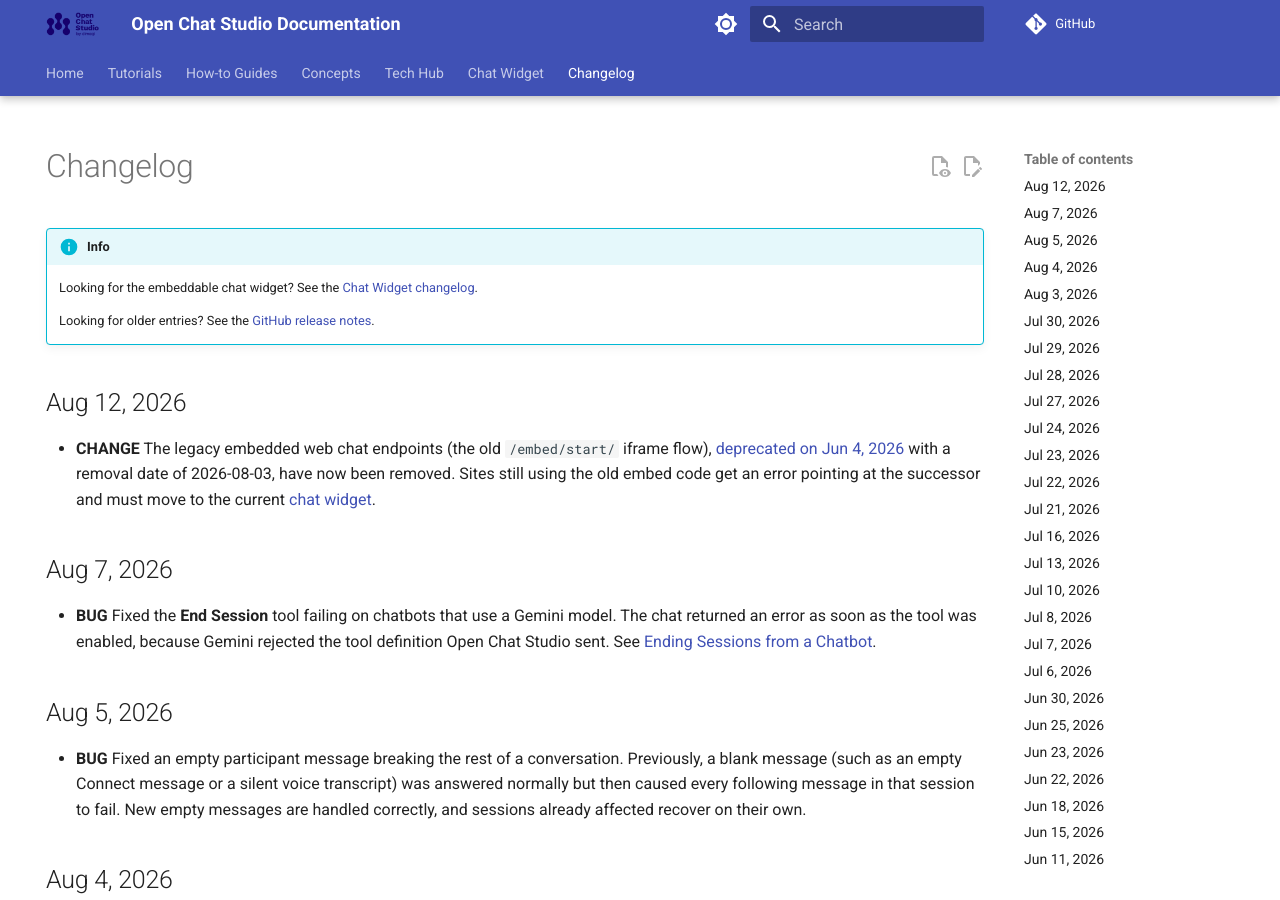
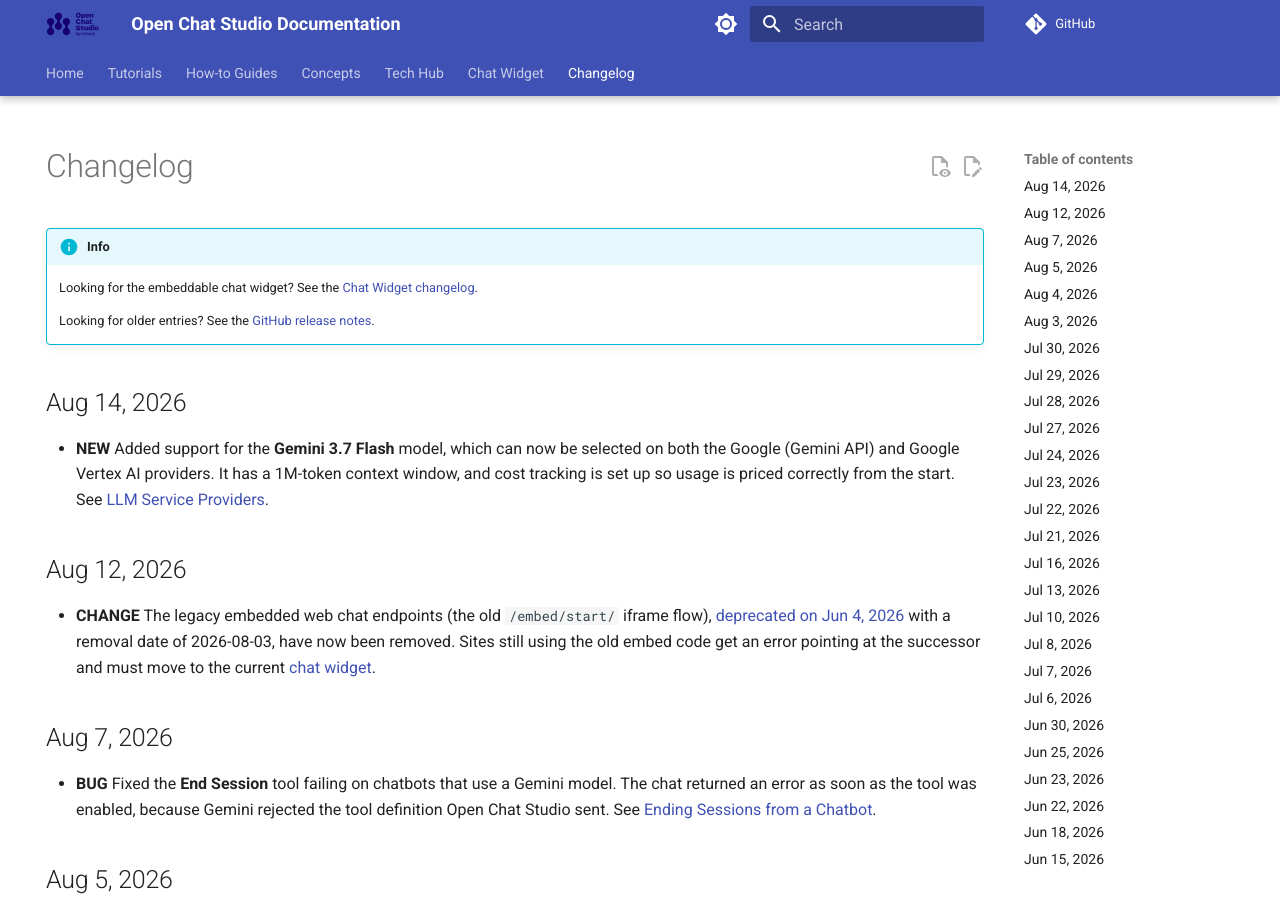
Before and after one commit to dimagi/open-chat-studio-docs, an MkDocs documentation site: the page built from docs/changelog.md, in a window 1280 px wide and 900 px high. Built offline with MkDocs 1.6.1 and Material for MkDocs 9.7.7, drawn with Linux system fonts in a browser that asks for light colours; a script that is not in the unit is left out; comment, search, counter and statistics services are not loaded.

Commit message:
update changelog and docs from OCS PR #4193
Co-Authored-By: Claude Opus 5 (1M context) <noreply@anthropic.com>

```diff
--- a/docs/changelog.md
+++ b/docs/changelog.md
@@ -10,6 +10,9 @@ hide:
     Looking for the embeddable chat widget? See the [Chat Widget changelog](chat_widget/changelog.md).
 
     Looking for older entries? See the [GitHub release notes](https://github.com/dimagi/open-chat-studio-docs/releases).
+
+## Aug 14, 2026
+* **NEW** Added support for the **Gemini 3.7 Flash** model, which can now be selected on both the Google (Gemini API) and Google Vertex AI providers. It has a 1M-token context window, and cost tracking is set up so usage is priced correctly from the start. See [LLM Service Providers](concepts/team/llm_providers.md).
 
 ## Aug 12, 2026
 * **CHANGE** The legacy embedded web chat endpoints (the old `/embed/start/` iframe flow), [deprecated on Jun 4, 2026](#jun-4-2026) with a removal date of 2026-08-03, have now been removed. Sites still using the old embed code get an error pointing at the successor and must move to the current [chat widget](chat_widget/index.md).
```
